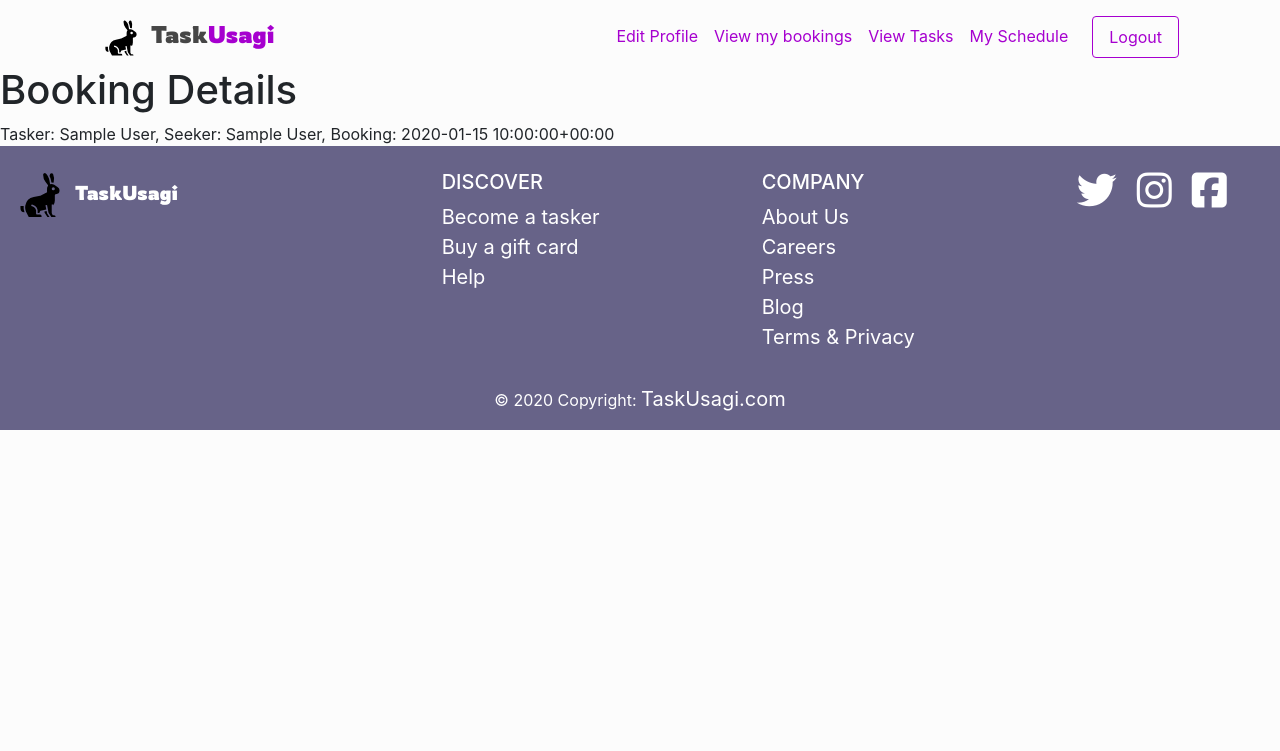
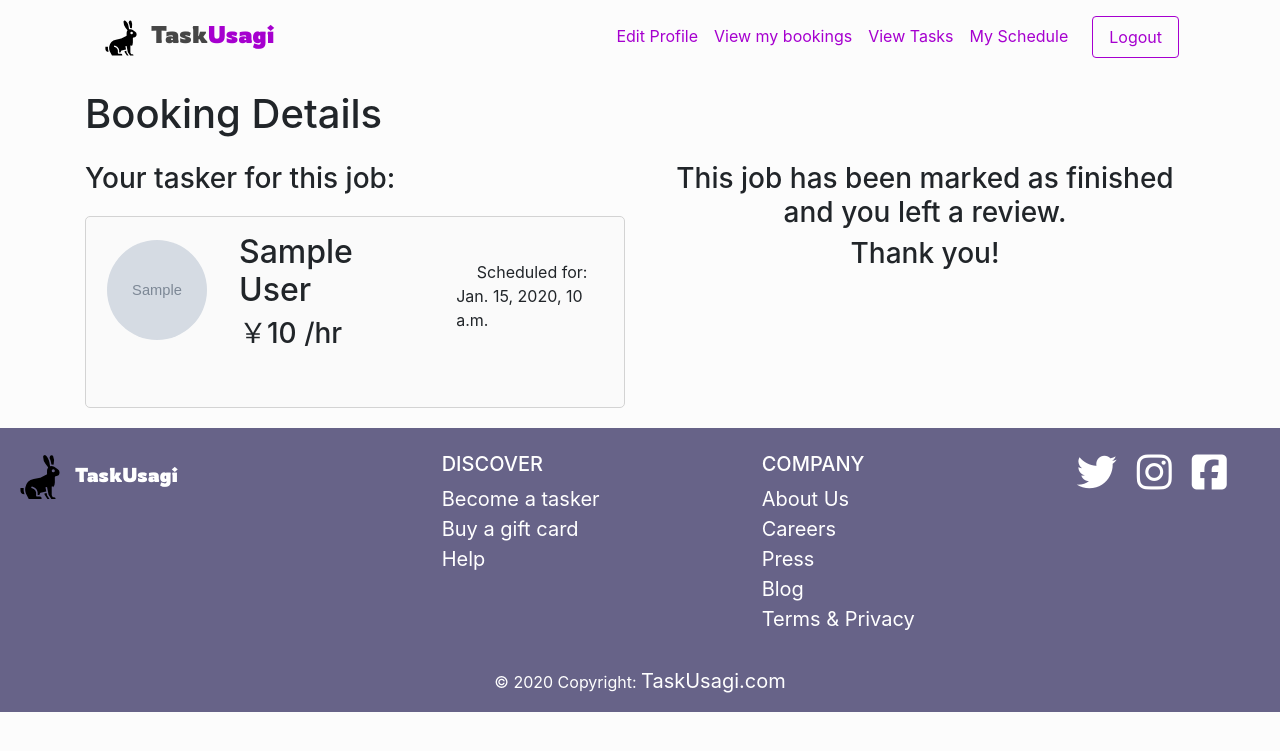
Before and after one commit to j-scu486/taskusagi, a Django app: page /bookings/booking_detail/1/ in a window 1280 px wide. Shown: the top 751 px of the page. Run offline with Django 3.2, Linux system fonts and the light colour scheme; a user stored in the database is signed in; tables that the repository leaves empty hold one stand-in row (values such as "Sample post"); grey boxes marked "Sample" are stand-in pictures; some libraries are stand-ins or nearby versions.

Commit message:
booking detail page

```diff
--- a/static/taskusagi/style.css
+++ b/static/taskusagi/style.css
@@ -39,6 +39,21 @@ body {
         "picture-container info-2 info-2"
     ;
     margin: 20px 0;
+}
+
+.profile-image{
+    width: 100px;
+    height: 100px;
+    -webkit-border-radius: 60px;
+    -webkit-background-clip: padding-box;
+    -moz-border-radius: 60px;
+    -moz-background-clip: padding;
+    border-radius: 60px;
+    background-clip: padding-box;
+    margin: 7px 0 0 5px;
+    float: left;
+    background-size: cover;
+    background-position: center center;
 }
 
 @media (max-width: 576px) {
@@ -310,21 +325,6 @@ body {
     height: 100%;
 }
 
-#booking-search .profile-image{
-    width: 100px;
-    height: 100px;
-    -webkit-border-radius: 60px;
-    -webkit-background-clip: padding-box;
-    -moz-border-radius: 60px;
-    -moz-background-clip: padding;
-    border-radius: 60px;
-    background-clip: padding-box;
-    margin: 7px 0 0 5px;
-    float: left;
-    background-size: cover;
-    background-position: center center;
-}
-
 #booking-search .info-1 {
     grid-area: info-1;
     display: flex;
@@ -374,3 +374,19 @@ body {
     text-align: center;
     vertical-align: middle;
 }
+
+/* BOOKING DETAIL */
+
+#booking-detail .card-custom .info-2 {
+    display: flex;
+    flex-direction: column;
+    align-items: center;
+    justify-content: center;
+}
+
+#booking-detail .card-custom .info-1 {
+    display: flex;
+    flex-direction: column;
+    align-items: center;
+    justify-content: center;
+}
--- a/templates/booking/booking_detail.html
+++ b/templates/booking/booking_detail.html
@@ -1,17 +1,54 @@
 {% extends 'base.html' %}
+{% load crispy_forms_tags %}
 
 {% block content %}
-    <h1>Booking Details</h1>
-    {{ booking }}
+<section id="booking-detail">
+<div class="container">
+    <h1 class="my-4">Booking Details</h1>
+    <div class="row">
+        <div class="col-md-6">
+            <h3>Your tasker for this job: </h3>
+            <div class="card-custom">
+                <div class="picture-container">
+                    <div class="picture">
+                        <div class="profile-image" style="background-image: url({{ booking.tasker.user.profile_picture.url }})"></div>
+                    </div>
+                </div>
+                <div class="info-1">
+                   <div class="info-container">
+                       <h2>{{ booking.tasker }}</h2>
+                        <h3>￥{{ booking.price }} /hr</h3>
+                   </div>
+                </div>
+                <div class="info-2">
 
-    {% if request.user.is_seeker %}
-        {% if booking.completed is False %}
-        <form method="POST">
-            {% csrf_token %}
-            {{ form }}
-            <input type="submit" value="submit">
-        </form>
+                    <p>Scheduled for:</p>
+                    <p>{{ booking.booking }}</p>
+                </div>
+            </div>
+        </div>
+
+        <div class="col-md-6">
+            {% if request.user.is_seeker %}
+            {% if booking.completed is False %}
+            <h3>Has the job been finished? Leave a review!</h3>
+            <form method="POST">
+                {% csrf_token %}
+                {{ form|crispy }}
+
+                <input class="btn-custom-2 my-5" type="submit" value="Submit" style="margin: 0 auto;">
+            </form>
+            {% else %}
+            <h3 class="text-center">This job has been marked as finished and you left a review.</h3>
+            <h3 class="text-center">Thank you!</h3>
+            {% endif %}
+
         {% endif %}
-    {% endif %}
+        </div>
+    </div>
+
+</div>
+
+</section>
 
 {% endblock %}
```
